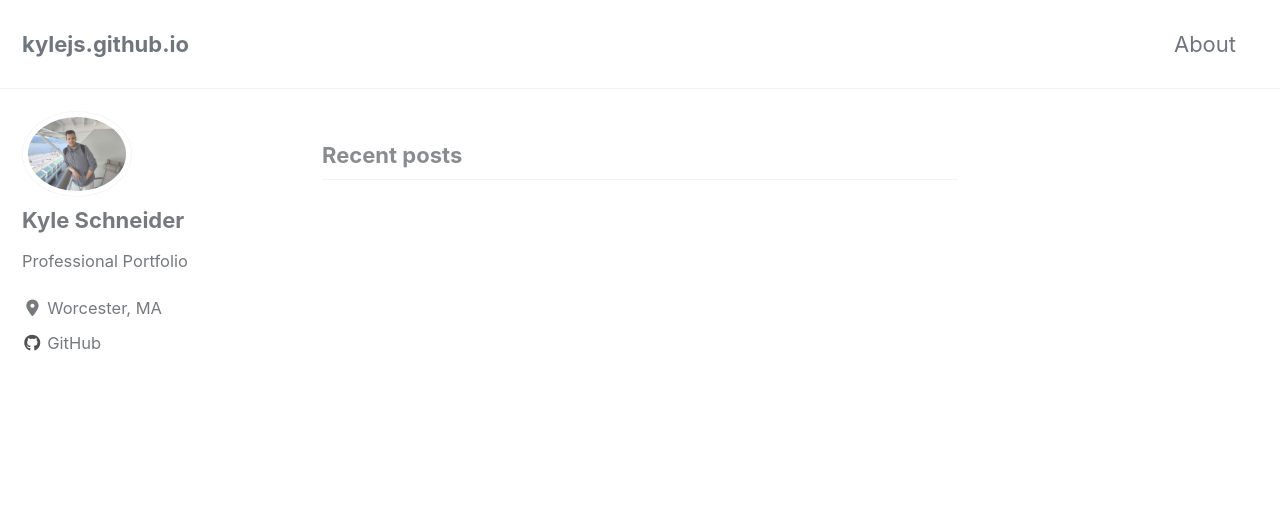
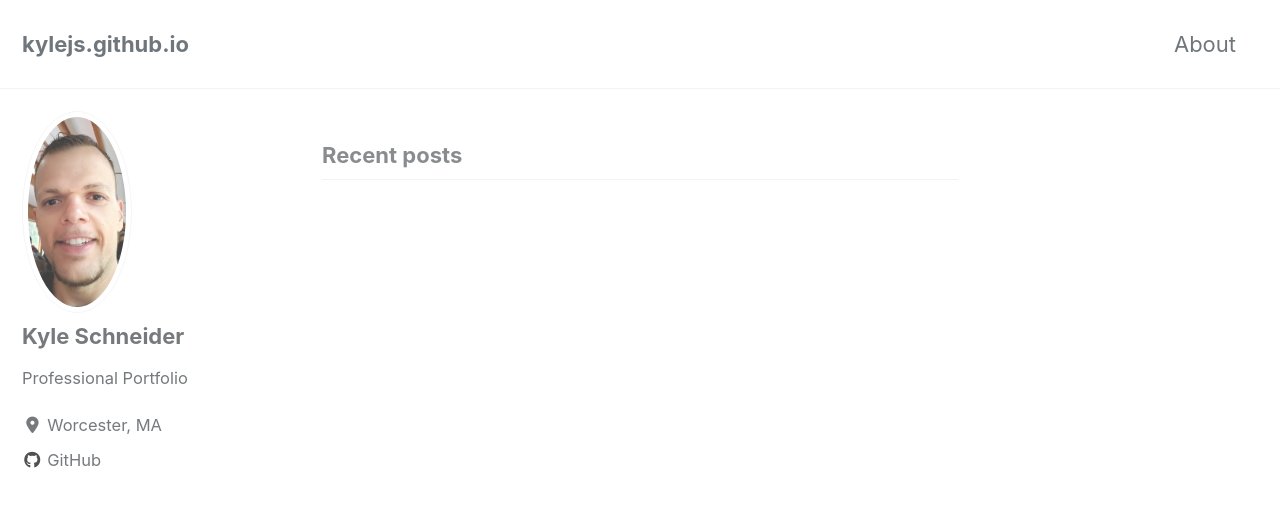
Before and after one commit to kylejs/kylejs.github.io, a Jekyll site: the page built from index.html, in a window 1280 px wide and 900 px high. Shown: the top 507 px of the window. Built offline with Jekyll 4.4.1, drawn with Linux system fonts in a browser that asks for light colours; cached includes are drawn as plain includes; nearby versions of some CDN libraries; the list of posts is cut into pages by our own code.

Commit message:
New git website 13

```diff
--- a/_config.yml
+++ b/_config.yml
@@ -108,7 +108,7 @@ analytics:
 # Site Author
 author:
   name             : "Kyle Schneider"
-  avatar           : "/images/me.jpg"
+  avatar           : "/images/me2.jpg"
   bio              : "Professional Portfolio"
   location         : "Worcester, MA"
   email            :
```
